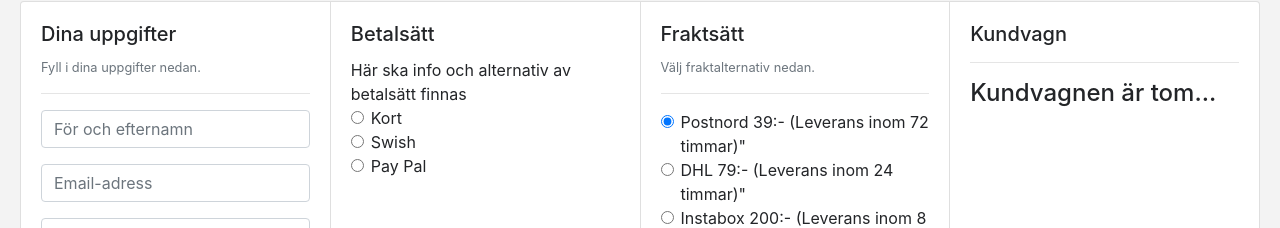
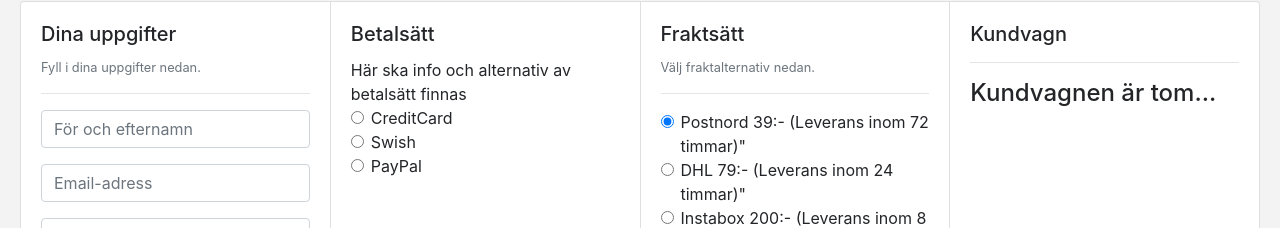
Before and after one commit to juliamattson/Grupp3-designsystem, a React (Create React App) app: page /cart in a window 1280 px wide. Shown: the part 89-317 px from the top of the page. Built offline with nearby package versions, Linux system fonts and the light colour scheme.

Commit message:
Betalsätt fix

```diff
--- a/src/components/Cart.tsx
+++ b/src/components/Cart.tsx
@@ -11,14 +11,17 @@ import CardGroup from "react-bootstrap/CardGroup";
 import { CartConsumer, ContextState } from "./context/cartContext";
 import CartItem from "./CartItem";
 import { shippingAlternatives, Shipping } from "../shipping";
+import Payment from './pay';
 
 export interface State {
     selectedShipping: Shipping;
+    // selectedPayment: Payment;
 }
 
 export default class Cart extends Component<{}, State> {
     state: State = {
         selectedShipping: shippingAlternatives[0],
+        //selectedPayment: paymentAlternatives[0],
     };
 
     render() {
@@ -88,33 +91,8 @@ export default class Cart extends Component<{}, State> {
                                         <Card.Text>
                                             Här ska info och alternativ av
                                             betalsätt finnas
-                                            <Form>
-                                                {["radio"].map((type) => (
-                                                    <div
-                                                        key={`default-${type}`}
-                                                        className="mb-3"
-                                                    >
-                                                        <Form.Check
-                                                            type="radio"
-                                                            label="Kort "
-                                                            name="formHorizontalRadios"
-                                                            id="formHorizontalRadios1"
-                                                        />
-                                                        <Form.Check
-                                                            type="radio"
-                                                            label="Swish "
-                                                            name="formHorizontalRadios"
-                                                            id="formHorizontalRadios2"
-                                                        />
-                                                        <Form.Check
-                                                            type="radio"
-                                                            label="Pay Pal"
-                                                            name="formHorizontalRadios"
-                                                            id="formHorizontalRadios3"
-                                                        />
-                                                    </div>
-                                                ))}
-                                            </Form>
+
+                                            <Payment></Payment>
                                         </Card.Text>
                                     </Card.Body>
                                 </Card>
@@ -149,6 +127,7 @@ export default class Cart extends Component<{}, State> {
                                                 )
                                             )}
                                         </Card.Text>
+
                                     </Card.Body>
                                 </Card>
                                 <Card>
--- /dev/null
+++ b/src/components/CreditCard.tsx
@@ -0,0 +1,47 @@
+import React, {Component} from 'react';
+import Form from "react-bootstrap/Form";
+
+
+export  class creditCard extends Component  {
+
+    handleChange=(  e: React.ChangeEvent<HTMLInputElement>)=> {
+        const { name, value } = e.currentTarget;
+        this.setState({
+
+             ...this.state,
+             [ name]: value
+
+          }, ()=>{console.log(this.state)});
+    };
+    render() {
+        return (
+        <Form.Group  >
+        <Form.Control
+         placeholder="Card Holder"
+         type="text"
+            />
+            <Form.Control
+          placeholder="Card Number"
+          name='cardNumber'
+          onChange={this.handleChange}
+              />
+           <Form.Control
+         placeholder="Expires"
+         type="month"
+         defaultValue="2020-05"
+            />
+        <Form.Control
+         placeholder="CVC/CVV"
+         defaultValue="000"
+           />
+
+              </Form.Group>
+        )
+    }
+}
+
+
+
+
+
+export default creditCard;
--- a/src/components/Details.tsx
+++ b/src/components/Details.tsx
@@ -2,7 +2,7 @@ import React, { Component } from "react";
 import { NavLink, Route, RouteComponentProps } from "react-router-dom";
 import { CartConsumer, ContextState } from "./context/cartContext";
 import { ProductType, storeProducts } from "../data";
-import "./details.css";
+import "./Details.css";
 
 interface Props extends RouteComponentProps<{ id: string }> {
     product: ProductType;
--- /dev/null
+++ b/src/components/PayPalForm.tsx
@@ -0,0 +1,20 @@
+import React from 'react';
+import Form from "react-bootstrap/Form";
+
+
+
+
+export default class PayPalForm extends React.Component {
+
+  render() {
+    return (
+
+    <Form.Group>
+    <Form.Control placeholder="Paypal Email" type="text" />
+    </Form.Group>
+
+    )
+}
+
+
+}
--- /dev/null
+++ b/src/components/SwishForm.tsx
@@ -0,0 +1,20 @@
+import React from 'react';
+import Form from "react-bootstrap/Form";
+
+
+
+
+export default class SwishForm extends React.Component {
+
+  render() {
+    return (
+
+    <Form.Group>
+    <Form.Control placeholder="Telefon" type="text" />
+    </Form.Group>
+
+    )
+}
+
+
+}
--- /dev/null
+++ b/src/components/pay.tsx
@@ -0,0 +1,37 @@
+import React, {Component} from 'react';
+import Form from "react-bootstrap/Form";
+import CreditCard from './CreditCard';
+import PayPalForm from './PayPalForm';
+import SwishForm from './SwishForm';
+
+export default class Payment extends Component {
+    state = { selected: "" };
+    handleChange = (e: React.ChangeEvent<HTMLInputElement>) => {
+      this.setState({ selected: e.target.value });
+    };
+    render() {
+
+      const { selected } = this.state;
+      return (
+
+        <Form.Group  >
+
+          <Form.Check  value="CreditCard" type="radio" label="CreditCard" onChange={this.handleChange}/>
+             {this.state.selected === 'CreditCard' && <CreditCard/>}
+
+
+             <Form.Check value="swish" type="radio" label="Swish" onChange={this.handleChange}/>
+            {this.state.selected === 'swish' && <SwishForm/>}
+
+
+
+            <Form.Check  value="PayPal" type="radio" label="PayPal" onChange={this.handleChange}
+            />
+            {this.state.selected === 'PayPal' && <PayPalForm/>}
+
+        </Form.Group>
+
+
+      );
+    }
+  }
```
Also changed, not shown: src/components/paydata.tsx (added, +20 -0 lines).
